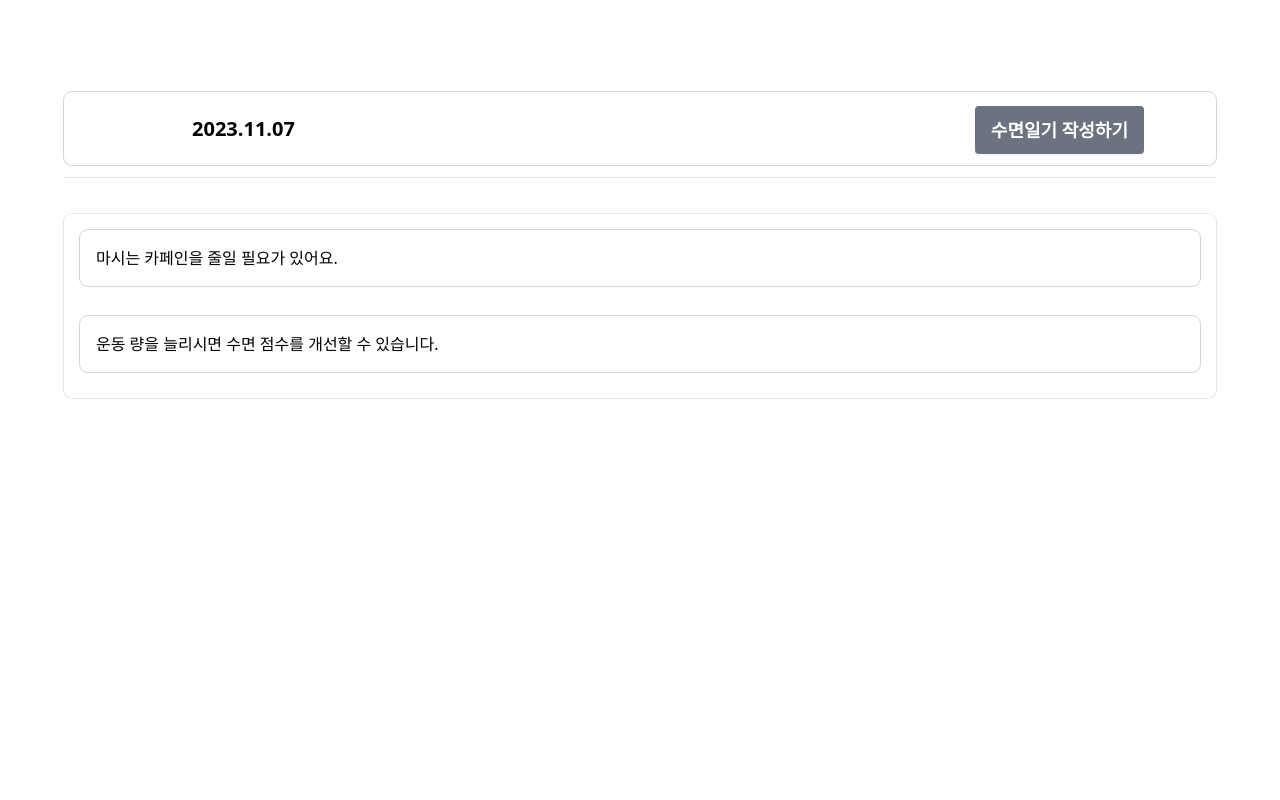
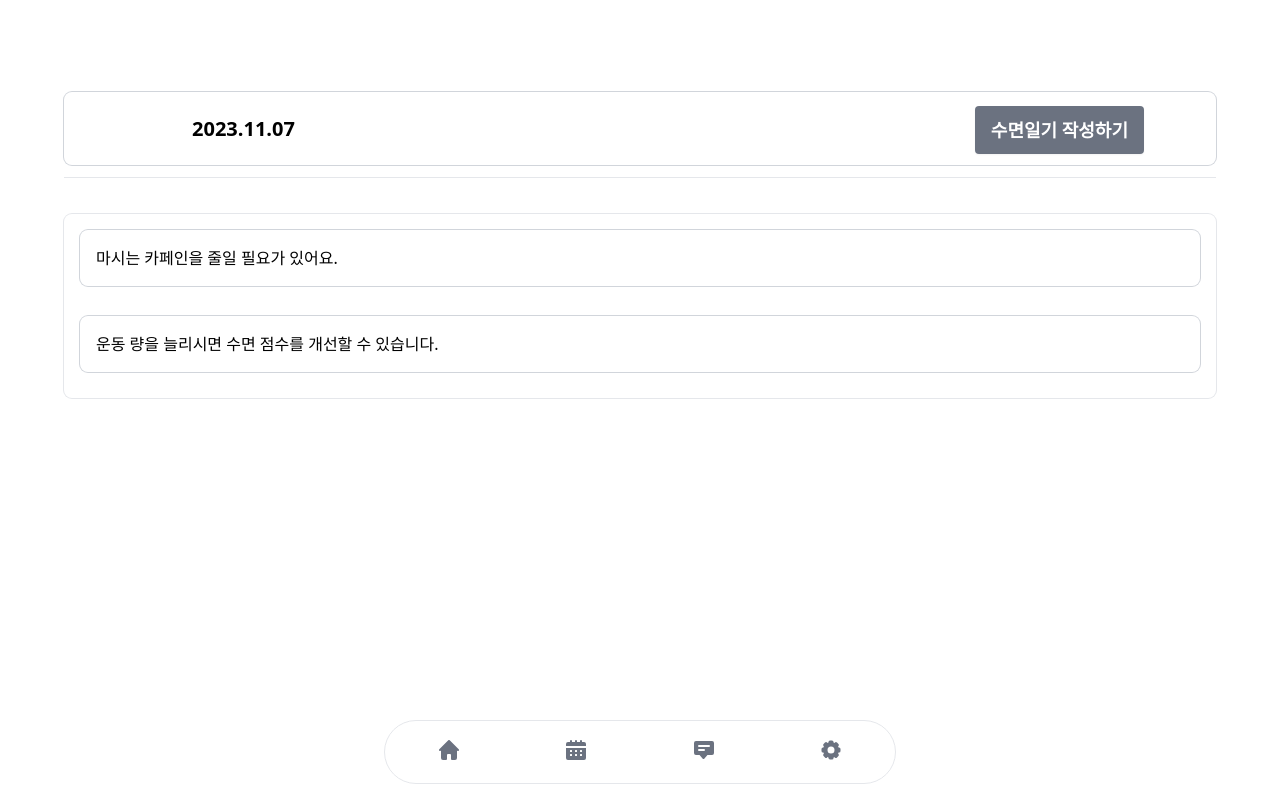
Before and after one commit to kangbh98/MyInsomniaDiary, a React (Vite) app in the folder frontend/my-insomnia-diary/: page /home in a window 1280 px wide. Built offline with nearby package versions, Linux system fonts and the light colour scheme.

Commit message:
하단바 생성

```diff
--- a/frontend/my-insomnia-diary/src/pages/Home.jsx
+++ b/frontend/my-insomnia-diary/src/pages/Home.jsx
@@ -1,7 +1,9 @@
 import { Link } from 'react-router-dom';
+import BottomBar from '../components/BottomBar';
 
 const First = () => {
   return (
+    <>
     <div className="flex flex-col align-middle text-center h-full">
       <div className="flex flex-col justify-center gap-5 align-middle text-center">
         <div className="border-b">
@@ -30,6 +32,8 @@ const First = () => {
         </div>
       </div>
     </div>
+    <BottomBar />
+    </>
   );
 };
 
```
